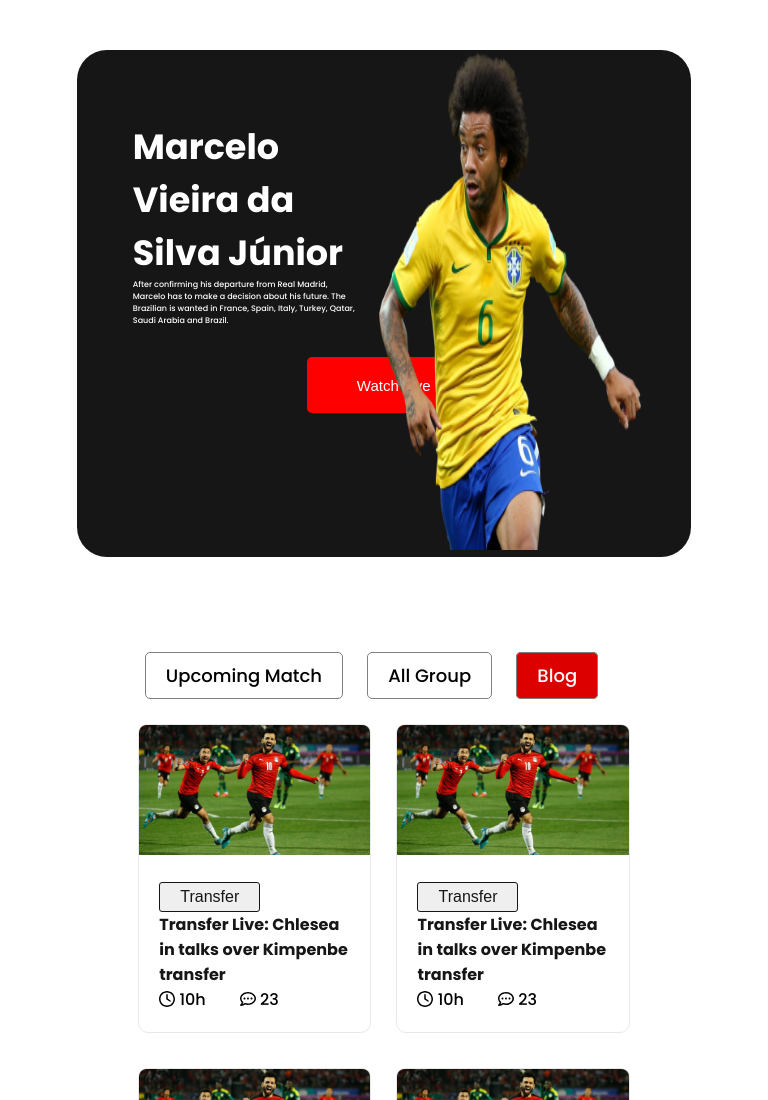
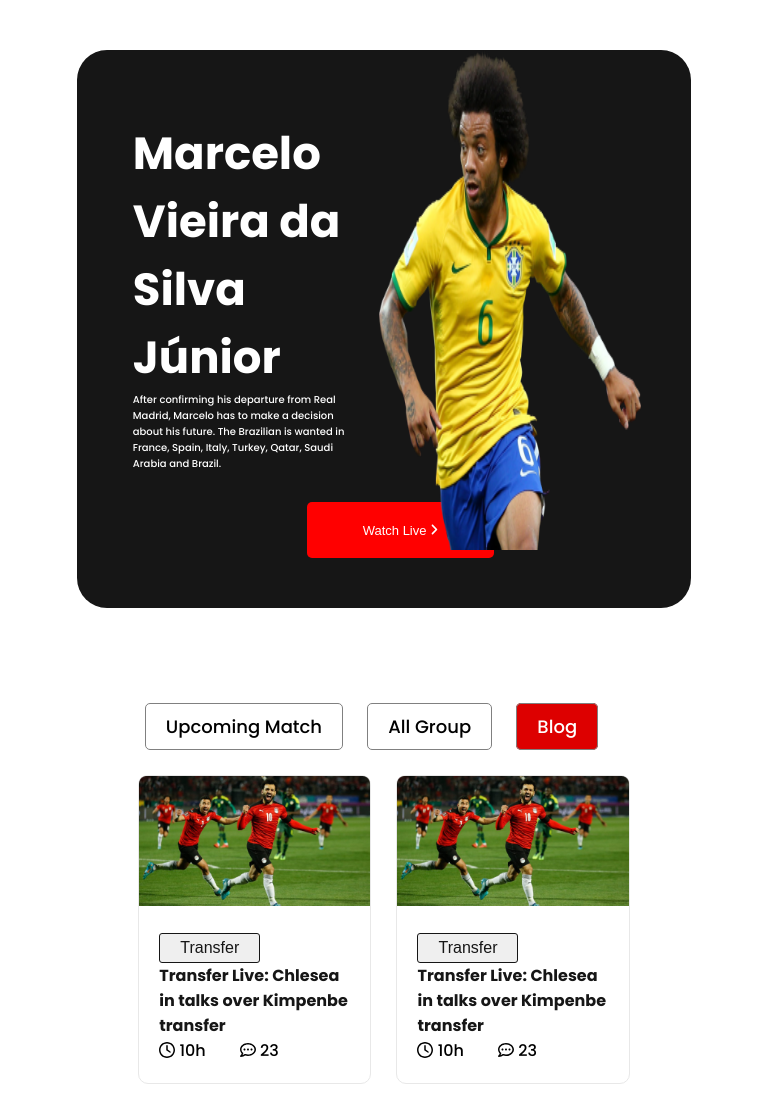
Before and after one commit to Fozle/wordcup-2022, a plain HTML site: page index.html in a window 768 px wide. Shown: the top 1100 px of the page. Drawn offline with Linux system fonts and the light colour scheme.

Commit message:
complete 10:42am

```diff
--- a/style.css
+++ b/style.css
@@ -61,6 +61,22 @@ body{
     color: #DD0000;
 
 }
+/* animation header */
+.header-contant button {
+
+
+    position: relative;
+    animation: button-animation 4s ease-in-out infinite alternate;
+
+  }
+
+  @keyframes button-animation {
+    0%   {background-color:red; left:0px; top:0px;}
+
+    100% {background-color:red; left:200px; top:0px;}
+  }
+
+/* animation End */
 
 .header-image {
     position: absolute;
@@ -69,7 +85,6 @@ body{
      margin-left: 20px;
 }
 .header-image img{
-    /* position: absolute; */
     width: 100%;
     height: 500px;
 
@@ -134,23 +149,16 @@ aside a{
     color: #161616;
 
 }
-
-
-
 .blogs button{
     display: block;
     border: 1px solid #161616;
     padding: 5px 20px;
     border-radius: 3px;
-
-
-
 }
 .blogs button a{
     text-decoration: none;
     font-size: 16px;
    color: #161616;
-
 }
 .blog-span{
   margin-right: 30px;
@@ -163,7 +171,6 @@ aside a{
     border: none;
     font-size: 20px;
     color: #ffff;
-
 }
 .button-tab{
     text-align: center;
@@ -254,8 +261,6 @@ footer a{
 @media only screen and (min-width:588px) and (max-width:768px) {
     .header-contant{
         padding: 70px 0px 50px 56px ;
-
-
      }
      .header-contant h1{
         font-size: 35px;
@@ -288,9 +293,7 @@ footer a{
         background-color: white;
         margin-bottom: 50px;
     }
-
-
-    aside a{
+aside a{
         display: inline;
         padding: 10px;
         margin: 10px;
@@ -302,6 +305,24 @@ footer a{
 
     }
 
+}
+
+@media only screen and (min-width:768px) and (max-width:1200px) {
+    .header-contant{
+        padding: 70px 0px 50px 56px ;
+     }
+     .header-contant h1{
+        font-size: 45px;
+     }
+     .header-contant p{
+        font-size: 10px;
+     }
+     .contaiont-button {
+        font-size: 13px;
+     }
+    .header-image{
+        position: relative;
+    }
 }
 
 /* end  */
@@ -316,16 +337,3 @@ footer a{
 }
 
 /* end */
-.header-contant button {
-
-
-    position: relative;
-    animation: example 4s ease-in-out infinite alternate;
-
-  }
-
-  @keyframes example {
-    0%   {background-color:red; left:0px; top:0px;}
-
-    100% {background-color:red; left:200px; top:0px;}
-  }
```
